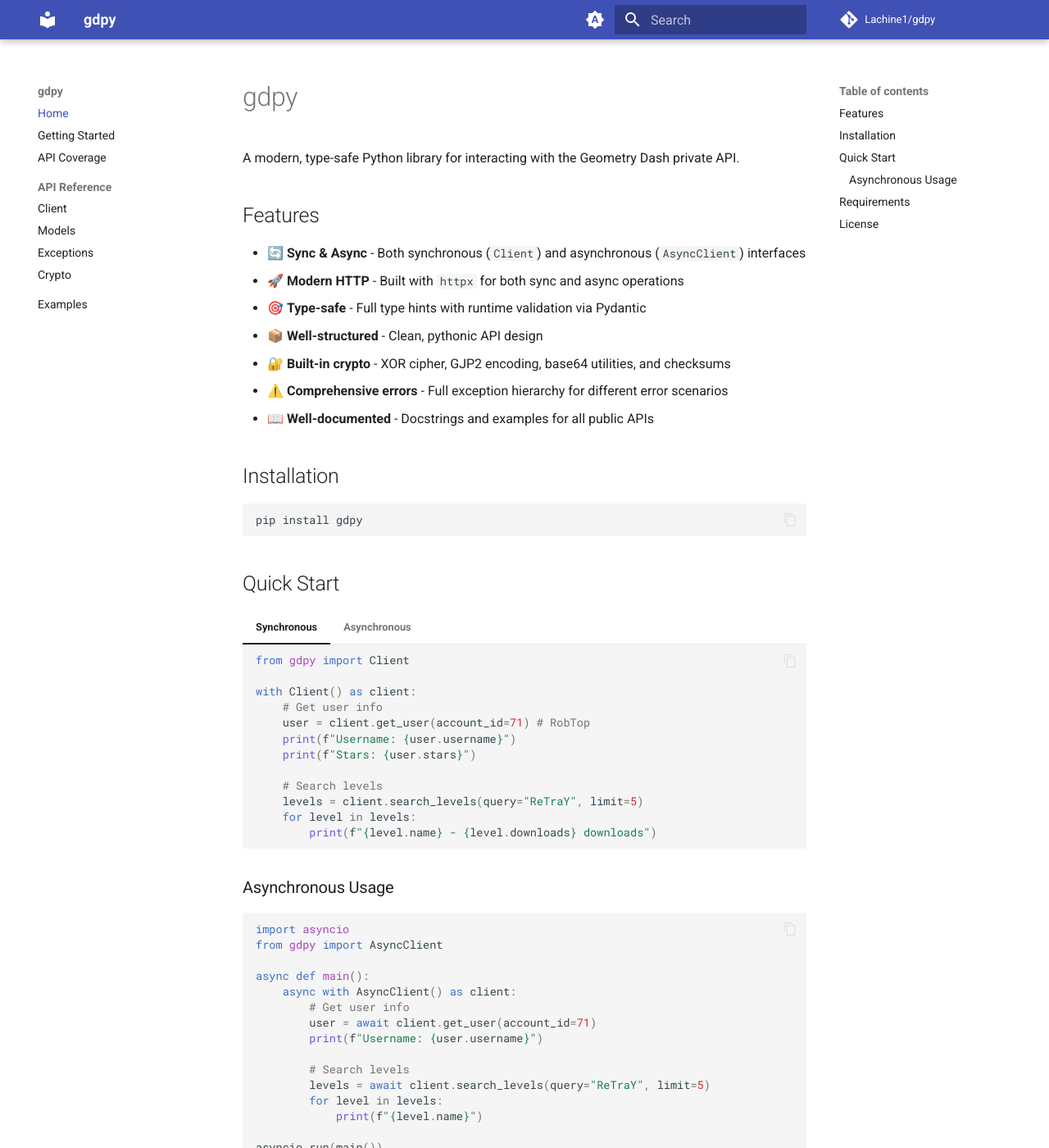
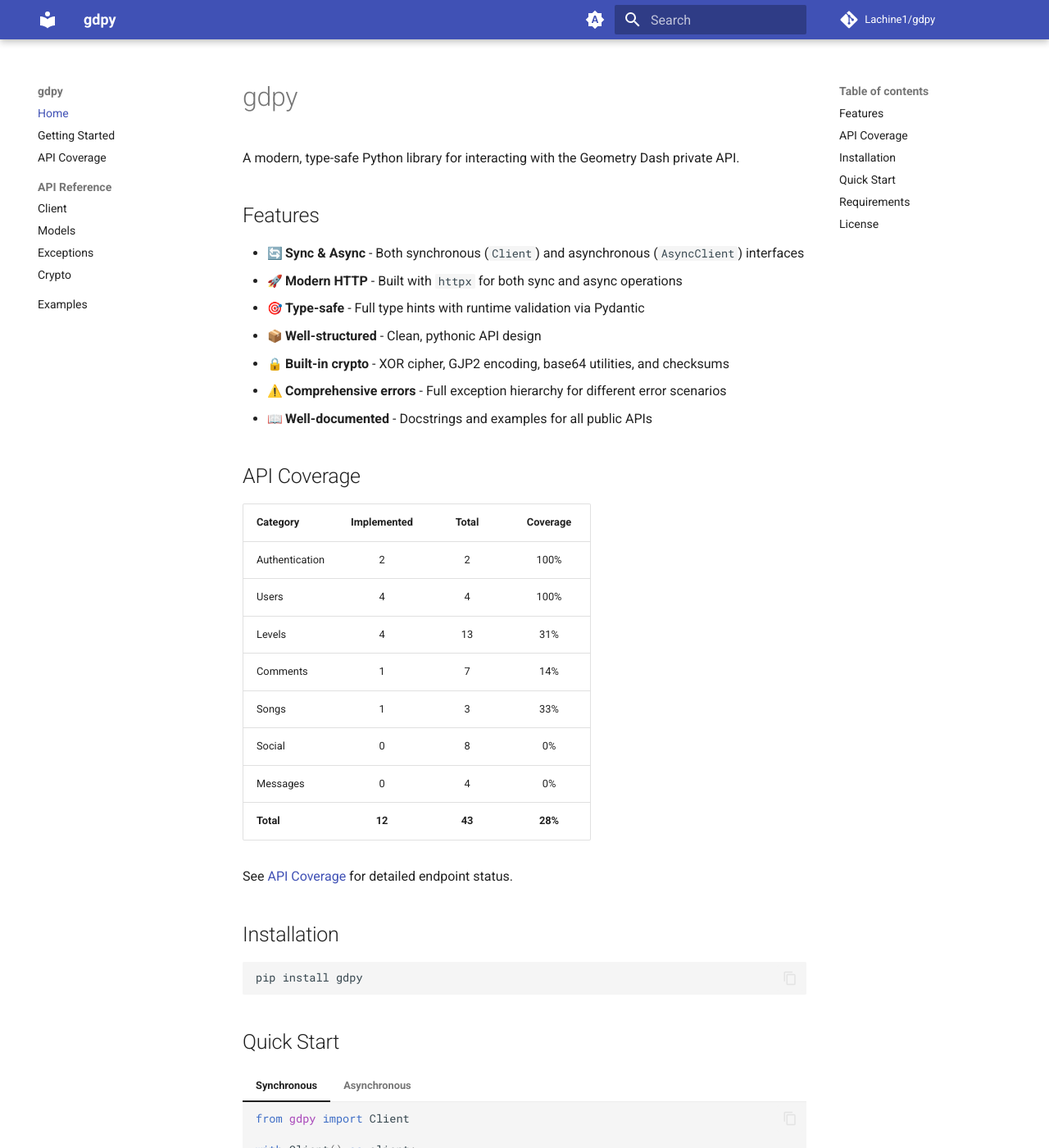
Before and after one commit to Lachine1/gdpy, an MkDocs documentation site: the page built from docs/index.md, in a window 1280 px wide and 1400 px high. Shown: the whole window at 82% size. Built offline with MkDocs 1.6.1 and Material for MkDocs 9.7.7, drawn with Linux system fonts in a browser that asks for light colours; emoji names are drawn with the system emoji font; comment, search, counter and statistics services are not loaded.

Commit message:
docs: use emoji extension and add API coverage to homepage
- Use :emoji: syntax instead of unicode emojis
- Add API coverage table (28%) to homepage
- Remove credits from all pages except index.md
- Use emoji icons in api-coverage.md legend and tables
- Add link to api-coverage.md in getting-started.md

````diff
--- a/docs/index.md
+++ b/docs/index.md
@@ -4,13 +4,28 @@
 
 ## Features
 
-- 🔄 **Sync & Async** - Both synchronous (`Client`) and asynchronous (`AsyncClient`) interfaces
-- 🚀 **Modern HTTP** - Built with `httpx` for both sync and async operations
-- 🎯 **Type-safe** - Full type hints with runtime validation via Pydantic
-- 📦 **Well-structured** - Clean, pythonic API design
-- 🔐 **Built-in crypto** - XOR cipher, GJP2 encoding, base64 utilities, and checksums
-- ⚠️ **Comprehensive errors** - Full exception hierarchy for different error scenarios
-- 📖 **Well-documented** - Docstrings and examples for all public APIs
+- :arrows_counterclockwise: **Sync & Async** - Both synchronous (`Client`) and asynchronous (`AsyncClient`) interfaces
+- :rocket: **Modern HTTP** - Built with `httpx` for both sync and async operations
+- :dart: **Type-safe** - Full type hints with runtime validation via Pydantic
+- :package: **Well-structured** - Clean, pythonic API design
+- :lock: **Built-in crypto** - XOR cipher, GJP2 encoding, base64 utilities, and checksums
+- :warning: **Comprehensive errors** - Full exception hierarchy for different error scenarios
+- :book: **Well-documented** - Docstrings and examples for all public APIs
+
+## API Coverage
+
+| Category | Implemented | Total | Coverage |
+| :--- | :---: | :---: | :---: |
+| Authentication | 2 | 2 | 100% |
+| Users | 4 | 4 | 100% |
+| Levels | 4 | 13 | 31% |
+| Comments | 1 | 7 | 14% |
+| Songs | 1 | 3 | 33% |
+| Social | 0 | 8 | 0% |
+| Messages | 0 | 4 | 0% |
+| **Total** | **12** | **43** | **28%** |
+
+See [API Coverage](api-coverage.md) for detailed endpoint status.
 
 ## Installation
 
@@ -57,26 +72,6 @@
     asyncio.run(main())
     ```
 
-### Asynchronous Usage
-
-```python
-import asyncio
-from gdpy import AsyncClient
-
-async def main():
-    async with AsyncClient() as client:
-        # Get user info
-        user = await client.get_user(account_id=71)
-        print(f"Username: {user.username}")
-
-        # Search levels
-        levels = await client.search_levels(query="ReTraY", limit=5)
-        for level in levels:
-            print(f"{level.name}")
-
-asyncio.run(main())
-```
-
 ## Requirements
 
 - Python 3.10+
````
Also changed, not shown: docs/api-coverage.md (+108 -110 lines), docs/examples.md (+0 -4 lines), docs/getting-started.md (+1 -4 lines).
